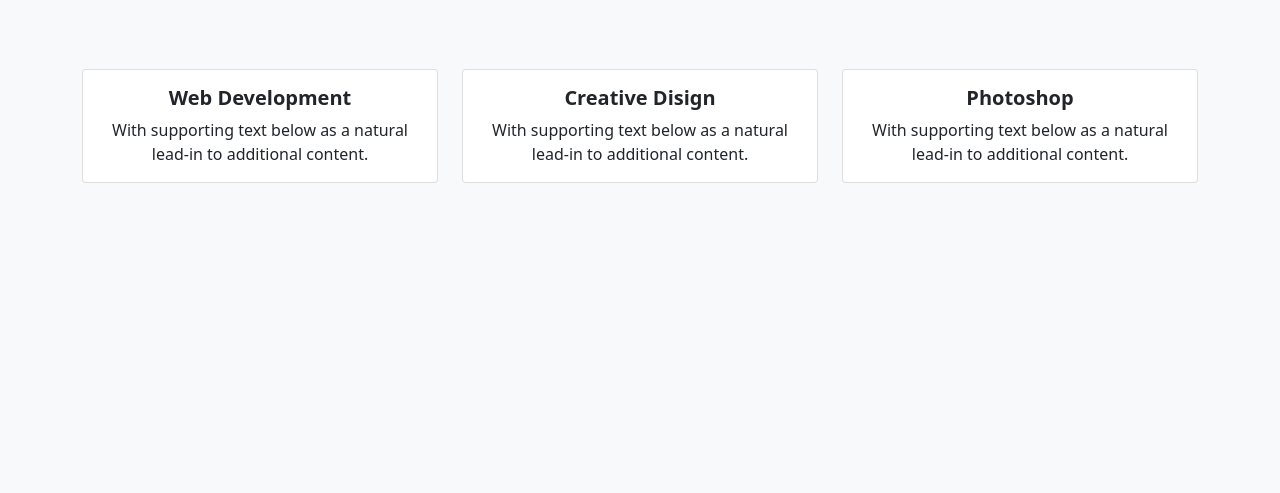
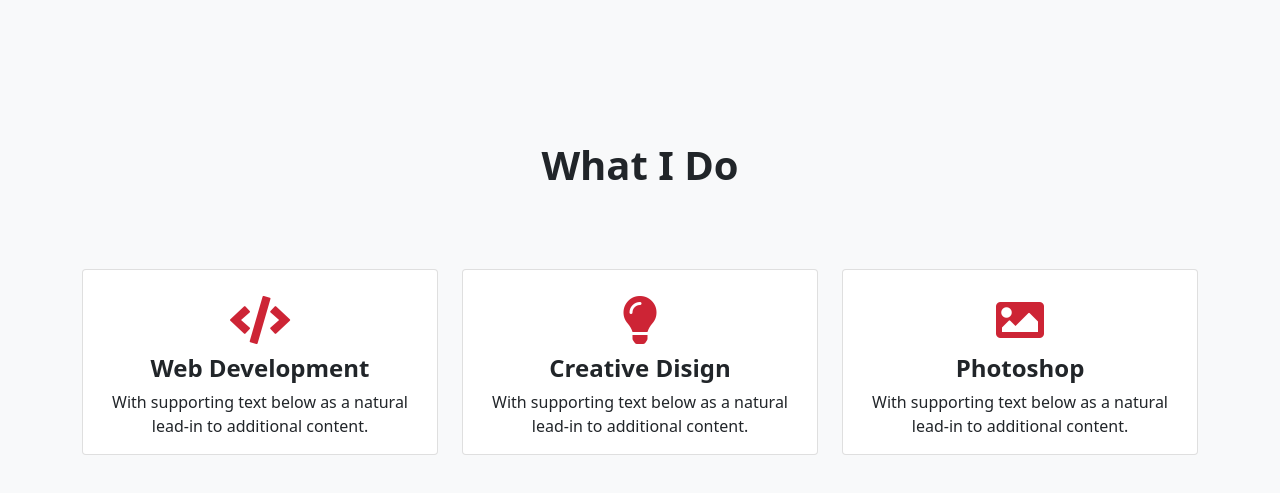
Before and after one commit to dakshnarang/b5, a plain HTML site: page index.html in a window 1280 px wide. Shown: the part 1181-1674 px from the top of the page. Before the commit the page ends 1412 px from the top, so only its background shows below. Drawn offline with Linux system fonts and the light colour scheme.

Commit message:
Add files via upload

```diff
--- a/css/style.css
+++ b/css/style.css
@@ -4,6 +4,7 @@
 
 .navbar-toggler span {
     color: #fff !important;
+    font-family:monospace;
 }
 
 .navbar-toggler {
@@ -86,7 +87,10 @@
     font-weight: 700;
     color: #D92A3B;
 }
+.mainc{
+    color: #D92A3B;
 
+}
 .hero .container .row .col h3 {
     font-weight: 500;
     padding-bottom: 8px;
@@ -135,5 +139,10 @@
 
 i {
     margin: 0 10px;
-    color: #222222 !important;
+    color: #222222;
 }
+.card .ico {
+    margin: 10px 10px;
+    font-size: 3rem;
+    color: #CD2435;
+}
--- a/index.html
+++ b/index.html
@@ -16,9 +16,11 @@
         <nav class="navbar  navbar-dark  ">
             <div class="container-fluid">
                 <a class="navbar-brand a" href="index.html">U.K</a>
-                <button class="navbar-toggler bg-danger " type="button" data-bs-toggle="collapse" data-bs-target="#navbarSupportedContent" aria-controls="navbarSupportedContent" aria-expanded="false" aria-label="Toggle navigation">
-        <span class="navbar-toggler-icon text-light"></span>
-      </button>
+                <button class="navbar-toggler bg-danger " type="button" data-bs-toggle="collapse"
+                    data-bs-target="#navbarSupportedContent" aria-controls="navbarSupportedContent"
+                    aria-expanded="false" aria-label="Toggle navigation">
+                    <span class="navbar-toggler-icon text-light"></span>
+                </button>
                 <div class="collapse navbar-collapse" id="navbarSupportedContent">
                     <ul class="navbar-nav me-auto mb-2 mb-lg-0">
                         <li class="nav-item">
@@ -28,7 +30,7 @@
                             <a class="nav-link a" href="#about">About us</a>
                         </li>
                         <li class="nav-item">
-                            <a class="nav-link a" href="#serve">Services</a>
+                            <a class="nav-link a" href="#WhatIDo">Services</a>
                         </li>
                         <li class="nav-item">
                             <a class="nav-link a" href="#port">Portfolio</a>
@@ -49,7 +51,8 @@
                         <h5>Hello, I'am</h5>
                         <h1>WEB DESIGNER</h1>
                         <h3>Upvesh Kumar</h3>
-                        <p>Lorem ipsum dolor sit amet consectetur adipisicing elit. Doloremque laborum blanditiis minus? Aliquid aliquam molestias accusantium.</p>
+                        <p>Lorem ipsum dolor sit amet consectetur adipisicing elit. Doloremque laborum blanditiis minus?
+                            Aliquid aliquam molestias accusantium.</p>
                         <a href="" class="btn">My Work</a>
                     </div>
                     <div class="col col-md-6 d-none d-md-block">
@@ -70,7 +73,9 @@
             <div class="row">
                 <div class="col col-md-7">
                     <h4>Lorem ipsum dolor sit, amet consectetur adipisicing elit.</h4>
-                    <p>Lorem, ipsum dolor sit amet consectetur adipisicing elit. Incidunt tempora possimus nesciunt corrupti assumenda. Sed sunt molestiae quidem autem? Soluta tenetur tempora iure laborum sint doloremque nulla omnis praesentium sunt.</p>
+                    <p>Lorem, ipsum dolor sit amet consectetur adipisicing elit. Incidunt tempora possimus nesciunt
+                        corrupti assumenda. Sed sunt molestiae quidem autem? Soluta tenetur tempora iure laborum sint
+                        doloremque nulla omnis praesentium sunt.</p>
                     <div class="container">
                         <div class="d-flex">
                             <div class="li">
@@ -100,54 +105,66 @@
                 <div class="col col-md-5">
                     <h5 style="padding-bottom: 6px;">Html</h5>
                     <div class="progress" style="height: 6px;">
-                        <div class="progress-bar bg-danger" role="progressbar" style="width: 38%" aria-valuenow="25" aria-valuemin="0" aria-valuemax="100"></div>
+                        <div class="progress-bar bg-danger" role="progressbar" style="width: 38%" aria-valuenow="25"
+                            aria-valuemin="0" aria-valuemax="100"></div>
                     </div>
                     <br>
                     <h5 style="padding-bottom: 6px;"> Css</h5>
                     <div class="progress" style="height: 6px;">
-                        <div class="progress-bar bg-danger" role="progressbar" style="width: 50%" aria-valuenow="50" aria-valuemin="0" aria-valuemax="100"></div>
+                        <div class="progress-bar bg-danger" role="progressbar" style="width: 50%" aria-valuenow="50"
+                            aria-valuemin="0" aria-valuemax="100"></div>
                     </div>
                     <br>
                     <h5 style="padding-bottom: 6px;"> Javascript</h5>
                     <div class="progress" style="height: 6px;">
-                        <div class="progress-bar bg-danger" role="progressbar" style="width: 80%" aria-valuenow="75" aria-valuemin="0" aria-valuemax="100"></div>
+                        <div class="progress-bar bg-danger" role="progressbar" style="width: 80%" aria-valuenow="75"
+                            aria-valuemin="0" aria-valuemax="100"></div>
                     </div>
                     <br>
                     <h5 style="padding-bottom: 6px;"> Bootstrap</h5>
                     <div class="progress" style="height: 6px;">
-                        <div class="progress-bar bg-danger" role="progressbar" style="width: 100%" aria-valuenow="100" aria-valuemin="0" aria-valuemax="100"></div>
+                        <div class="progress-bar bg-danger" role="progressbar" style="width: 100%" aria-valuenow="100"
+                            aria-valuemin="0" aria-valuemax="100"></div>
                     </div>
                 </div>
             </div>
         </div>
     </section>
-    <br>
-    <br>
-    <br>
-    <section class="cards">
+    <br> <br> <br> <br><br> <br>
+    <section class="cards" id=WhatIDo>
         <div class="container">
+            <h1 class="text-center h">What I Do</h1>
+            <br>
+            <br>
+            <br>
             <div class="row">
                 <div class="col-sm-4">
                     <div class="card">
                         <div class="card-body text-center">
-                            <h5 class="card-title fw-bolder">Web Development</h5>
-                            <p class="card-text">With supporting text below as a natural lead-in to additional content.</p>
+                            <i class="fas fa-code ico"></i>
+                            <h4 class="card-title fw-bolder">Web Development</h4>
+                            <p class="card-text">With supporting text below as a natural lead-in to additional content.
+                            </p>
                         </div>
                     </div>
                 </div>
                 <div class="col-sm-4">
                     <div class="card">
                         <div class="card-body text-center">
-                            <h5 class="card-title fw-bolder">Creative Disign</h5>
-                            <p class="card-text">With supporting text below as a natural lead-in to additional content.</p>
+                            <i class="fas fa-lightbulb  ico"></i>
+                            <h4 class="card-title fw-bolder">Creative Disign</h4>
+                            <p class="card-text">With supporting text below as a natural lead-in to additional content.
+                            </p>
                         </div>
                     </div>
                 </div>
                 <div class="col-sm-4">
                     <div class="card">
                         <div class="card-body text-center">
-                            <h5 class="card-title fw-bolder">Photoshop</h5>
-                            <p class="card-text">With supporting text below as a natural lead-in to additional content.</p>
+                            <i class="fas fa-image ico "></i>
+                            <h4 class="card-title fw-bolder">Photoshop</h4>
+                            <p class="card-text">With supporting text below as a natural lead-in to additional content.
+                            </p>
                         </div>
                     </div>
                 </div>
```
